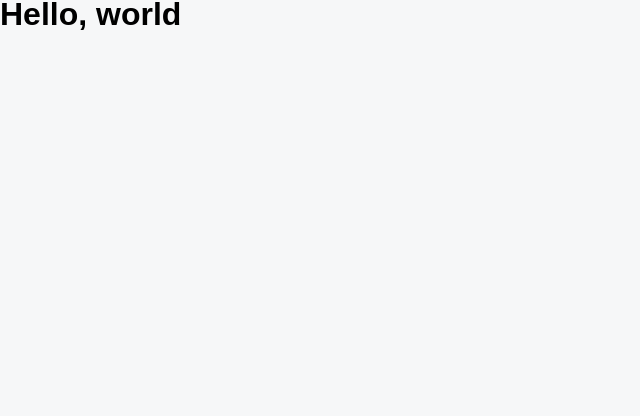
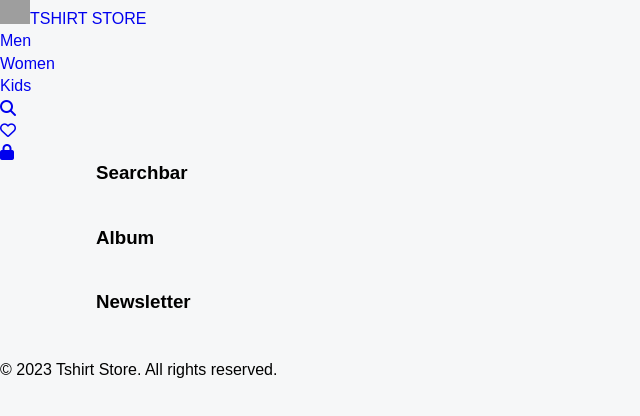
Before and after one commit to cyanshub/Clothes-Shop-Project, a plain HTML site: page index.html in a window 1280 px wide. Shown: the whole page, without its empty margins (0-640 px from the left). Drawn offline with Linux system fonts and the light colour scheme; grey boxes are pictures that could not be loaded; a web font is replaced by a local one.

Commit message:
撰寫專案共用樣式, 並構建基本的 html 架構

```diff
--- a/index.css
+++ b/index.css
@@ -62,3 +62,23 @@ li {
 a {
   text-decoration: none;
 }
+
+
+
+/***** 撰寫專案共用樣式 *****/
+/* 區塊 */
+.container {
+  width: 85%;
+  margin: 0 auto 3rem auto;
+}
+
+/* 共用按鈕樣式 */
+.action {
+  color: white;
+  background: #39bae6;
+  border-radius: 0.25rem;
+  display: inline-block;
+  font-size: 1rem;
+  padding: 0.25rem 1rem;
+  transition: all 0.1s linear;
+}
--- a/index.html
+++ b/index.html
@@ -3,12 +3,74 @@
 <head>
   <meta charset="UTF-8">
   <meta name="viewport" content="width=device-width, initial-scale=1.0">
-  <title>SHOP PROJECT</title>
+  <title>Shop Project</title>
   <link rel="stylesheet" href="index.css">
 
 </head>
 <body>
-  <h1>Hello, world</h1>
+  <!-- 建立 header -->
+  <header>
+    <a href="#" class="navbar-brand"><img src="https://assets-lighthouse.alphacamp.co/uploads/image/file/14985/logo-2021.png" alt="" width="30" height="24">TSHIRT STORE</a>
 
+    <nav class="nav">
+      <ul class="nav-list">
+        <li class="nav-item"><a href="#" class="nav-link">Men</a></li>
+        <li class="nav-item"><a href="#" class="nav-link">Women</a></li>
+        <li class="nav-item"><a href="#" class="nav-link">Kids</a></li>
+      </ul>
+
+    <ul class="nav-icon-list">
+      <li class="nav-icon"><a href="#" class="nav-link"><i class="fa fa-magnifying-glass"></i></a></li>
+      <li class="nav-icon"><a href="#" class="nav-link"><i class="fa-regular fa-heart"></i></a></li>
+      <li class="nav-icon"><a href="#" class="nav-link"><i class="fa fa-lock"></i></a></li>
+    </ul>
+
+    </nav>
+  </header>
+
+  <!-- 建立 searchbar -->
+  <section id="searchbar" class="searchbar">
+    <div class="container">
+      <div class="searchbar-wrapper">
+        <h3>Searchbar</h3>
+
+
+      </div>
+    </div>
+  </section>
+
+
+  <!-- 建立 album -->
+  <section id="album">
+    <div class="container">
+      <div class="album-wrapper">
+        <h3>Album</h3>
+
+
+      </div>
+    </div>
+  </section>
+
+
+
+  <!-- 建立 newsletter -->
+  <section id="newsletter">
+    <div class="container">
+      <div class="newsletter-wrapper">
+        <h3>Newsletter</h3>
+
+
+      </div>
+    </div>
+  </section>
+
+
+  <!-- 建立 footer -->
+  <footer>
+    <p>&copy; 2023 Tshirt Store. All rights reserved.</p>
+  </footer>
+
+  <!-- 掛入 font awesome -->
+  <script src="https://kit.fontawesome.com/7f5b494958.js" crossorigin="anonymous"></script>
 </body>
 </html>
```
